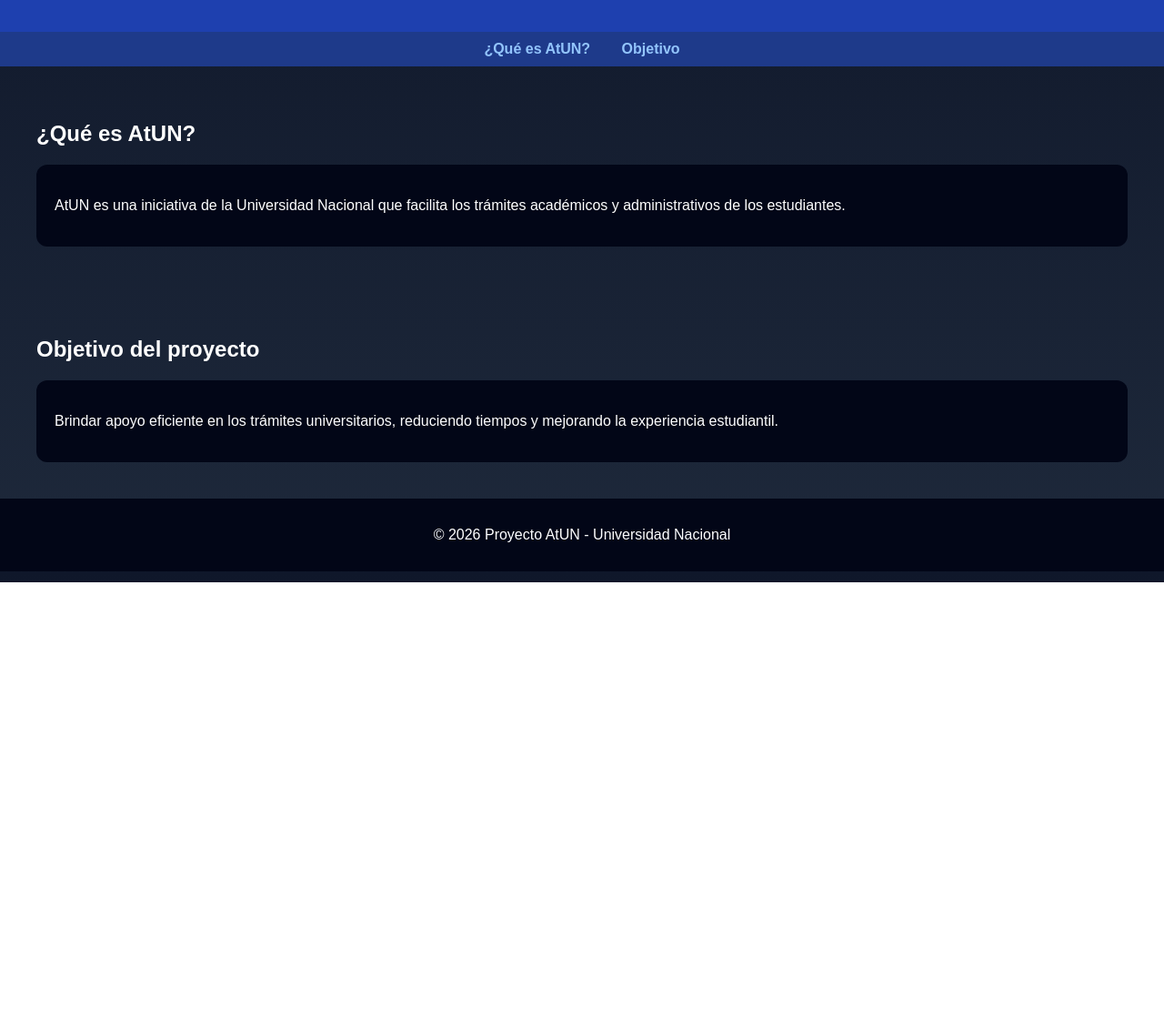
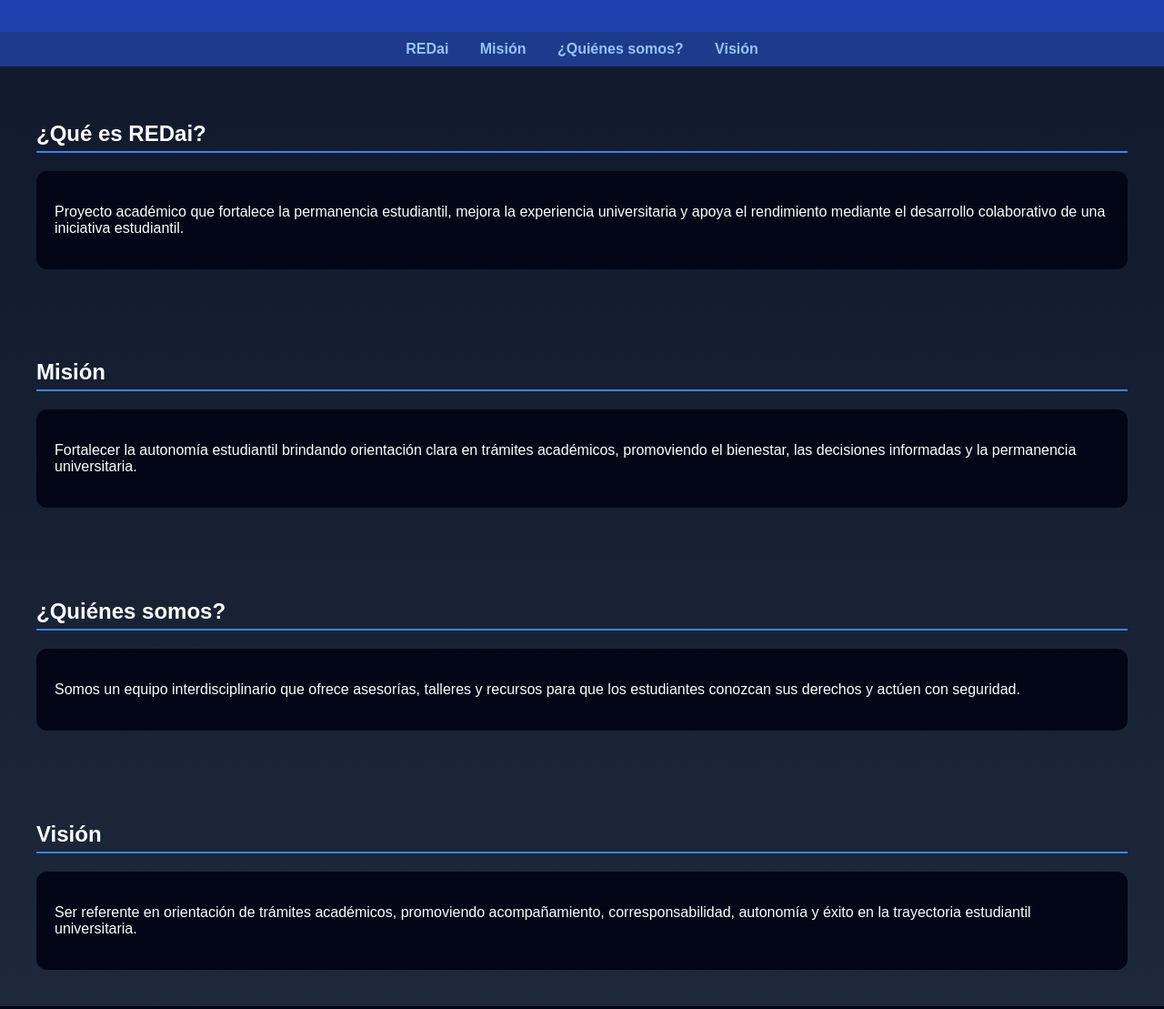
Before and after one commit to Atun-UN/Atun-UN.github.io, a plain HTML site: page index.html in a window 1280 px wide. Shown: the part 160-1269 px from the top of the page at 91% size. Before the commit the page ends 800 px from the top, so only its background shows below. Drawn offline with Linux system fonts and the light colour scheme.

Commit message:
Update index.html

```diff
--- a/index.html
+++ b/index.html
@@ -28,12 +28,8 @@
         }
 
         @keyframes mover {
-            from {
-                transform: translateX(0px);
-            }
-            to {
-                transform: translateX(15px);
-            }
+            from { transform: translateX(0px); }
+            to { transform: translateX(15px); }
         }
 
         nav {
@@ -64,6 +60,11 @@
             margin-top: 20px;
         }
 
+        h2 {
+            border-bottom: 2px solid #3b82f6;
+            padding-bottom: 5px;
+        }
+
         footer {
             background: #020617;
             text-align: center;
@@ -82,26 +83,48 @@
 </header>
 
 <nav>
-    <a href="#quees">¿Qué es AtUN?</a>
-    <a href="#objetivo">Objetivo</a>
+    <a href="#redai">REDai</a>
+    <a href="#mision">Misión</a>
+    <a href="#quienes">¿Quiénes somos?</a>
+    <a href="#vision">Visión</a>
 </nav>
 
-<section id="quees">
-    <h2>¿Qué es AtUN?</h2>
+<section id="redai">
+    <h2>¿Qué es REDai?</h2>
     <div class="card">
         <p>
-            AtUN es una iniciativa de la Universidad Nacional que facilita
-            los trámites académicos y administrativos de los estudiantes.
+            Proyecto académico que fortalece la permanencia estudiantil, mejora la experiencia universitaria
+            y apoya el rendimiento mediante el desarrollo colaborativo de una iniciativa estudiantil.
         </p>
     </div>
 </section>
 
-<section id="objetivo">
-    <h2>Objetivo del proyecto</h2>
+<section id="mision">
+    <h2>Misión</h2>
     <div class="card">
         <p>
-            Brindar apoyo eficiente en los trámites universitarios, reduciendo
-            tiempos y mejorando la experiencia estudiantil.
+            Fortalecer la autonomía estudiantil brindando orientación clara en trámites académicos,
+            promoviendo el bienestar, las decisiones informadas y la permanencia universitaria.
+        </p>
+    </div>
+</section>
+
+<section id="quienes">
+    <h2>¿Quiénes somos?</h2>
+    <div class="card">
+        <p>
+            Somos un equipo interdisciplinario que ofrece asesorías, talleres y recursos para que
+            los estudiantes conozcan sus derechos y actúen con seguridad.
+        </p>
+    </div>
+</section>
+
+<section id="vision">
+    <h2>Visión</h2>
+    <div class="card">
+        <p>
+            Ser referente en orientación de trámites académicos, promoviendo acompañamiento,
+            corresponsabilidad, autonomía y éxito en la trayectoria estudiantil universitaria.
         </p>
     </div>
 </section>
```
